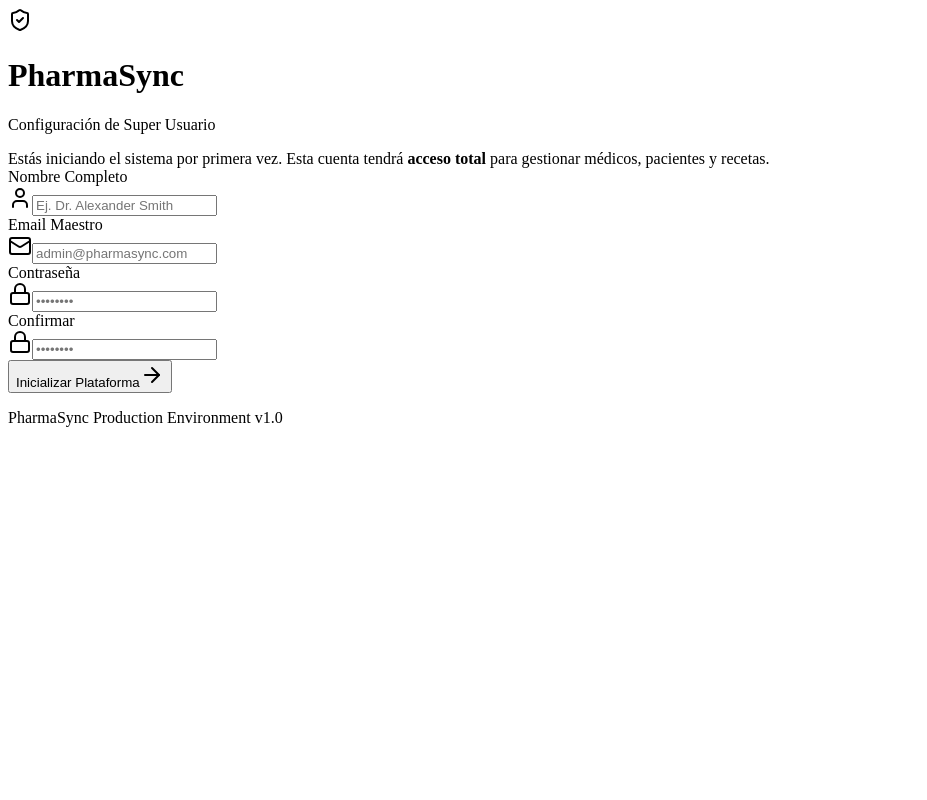
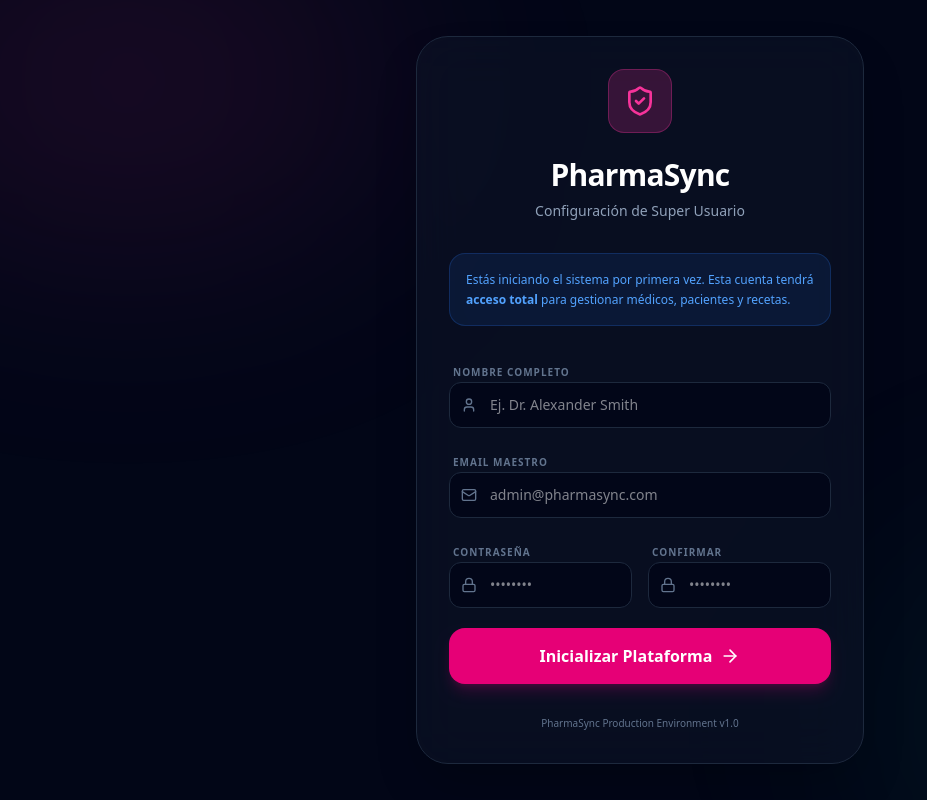
Before and after one commit to mcontreras-stack/pharmasync, a Next.js app: page /setup in a window 1280 px wide. Shown: the whole page, without its empty margins (0-927 px from the left). Built offline with nearby package versions, Linux system fonts and the light colour scheme; no server answers; the database is empty.

Commit message:
fix: add _app.tsx for tailwind support in pages and force port 3000 for easypanel compatibility

```diff
--- a/package.json
+++ b/package.json
@@ -8,7 +8,7 @@
   "scripts": {
     "dev": "next dev",
     "build": "next build",
-    "start": "next start",
+    "start": "next start -p 3000",
     "lint": "eslint"
   },
   "dependencies": {
--- /dev/null
+++ b/src/pages/_app.tsx
@@ -0,0 +1,11 @@
+import '@/app/globals.css';
+import type { AppProps } from 'next/app';
+import { AuthProvider } from '@/context/AuthContext';
+
+export default function App({ Component, pageProps }: AppProps) {
+  return (
+    <AuthProvider>
+      <Component {...pageProps} />
+    </AuthProvider>
+  );
+}
```
